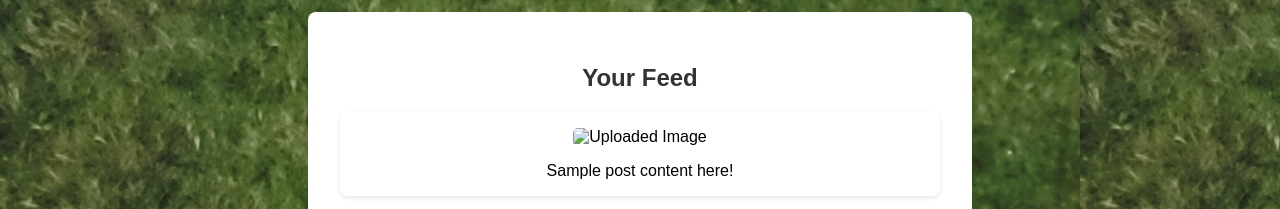
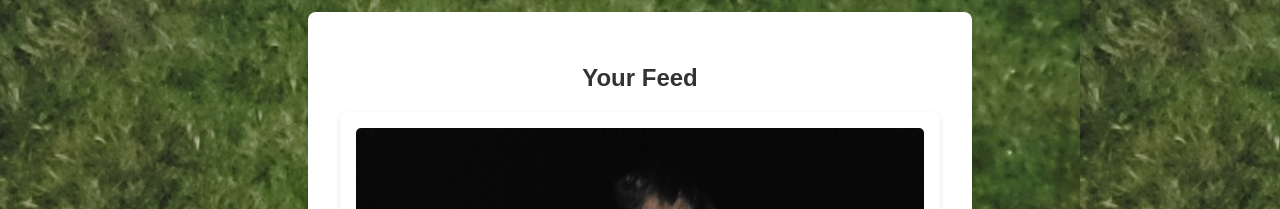
Before and after one commit to huntergith/huntergith.github.io, a plain HTML site: page index.html in a window 1280 px wide. Shown: the part 1120-1329 px from the top of the page. Drawn offline with Linux system fonts and the light colour scheme.

Commit message:
Update index.html

```diff
--- a/index.html
+++ b/index.html
@@ -60,7 +60,7 @@
     <section class="feed">
         <h2>Your Feed</h2>
         <div class="post">
-            <img src="/images/img1.jpg" alt="Uploaded Image">
+            <img src="huntergith.github.io/img1.jpg" alt="Uploaded Image">
             <p>Sample post content here!</p>
         </div>
         <div class="post">
```
